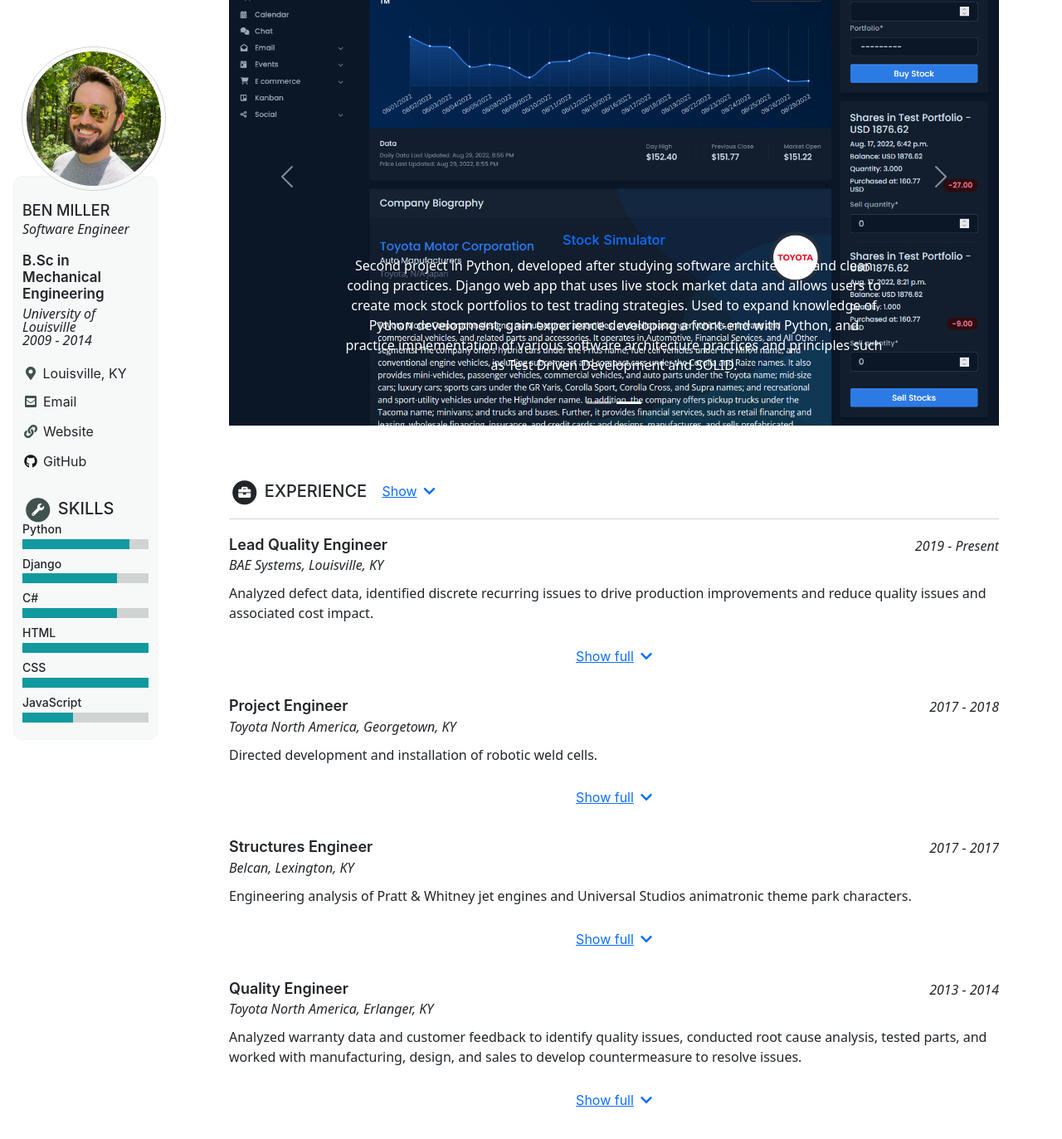
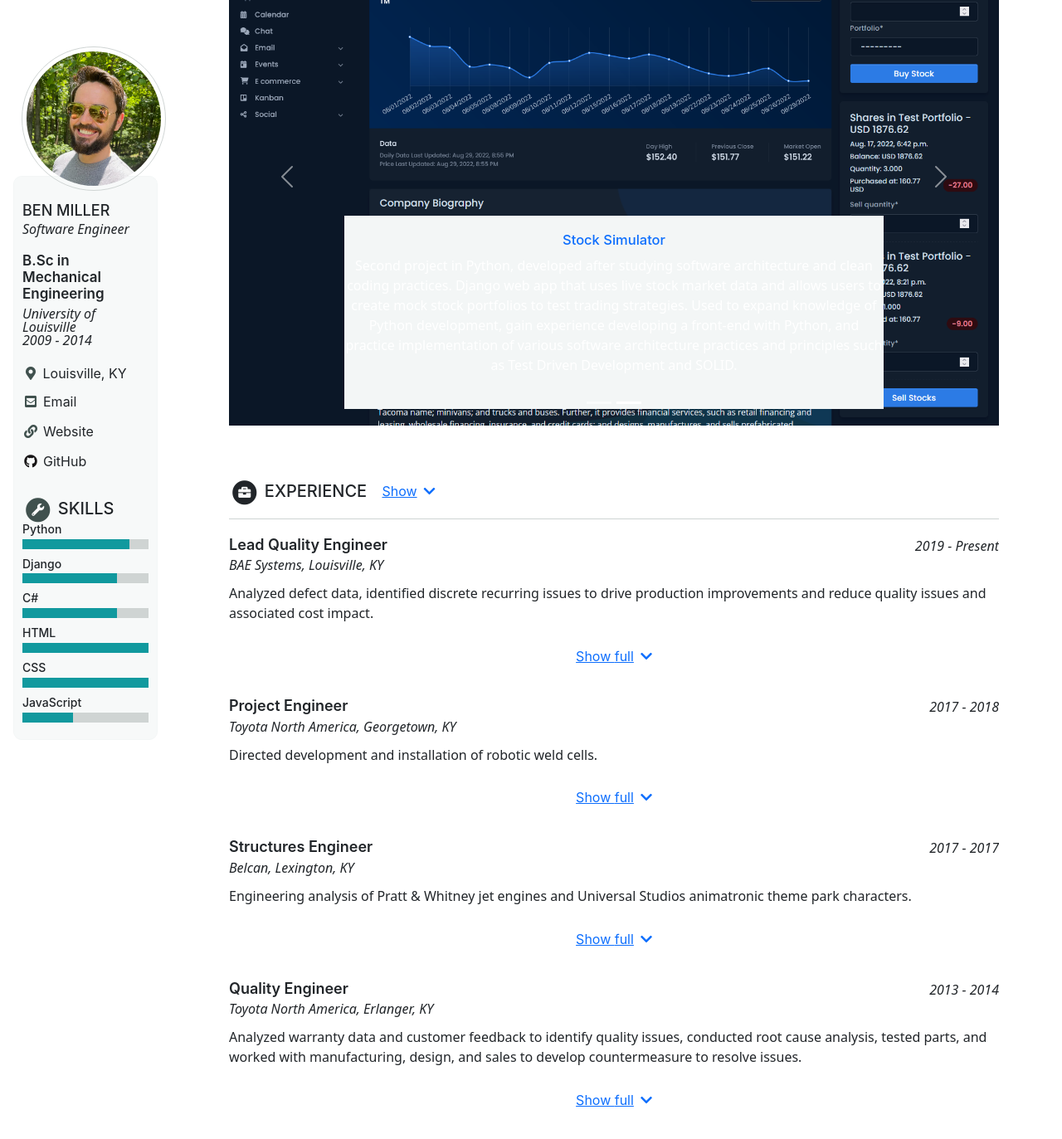
Before and after one commit to Ben-M-90/Ben-M-90.github.io, a Jekyll site: the page built from _pages/home.md, in a window 1280 px wide and 1400 px high, scrolled down 1139 px. Shown: the top 1373 px of the window at 83% size. Built offline with Jekyll 4.4.1, drawn with Linux system fonts in a browser that asks for light colours; cached includes are drawn as plain includes.

Commit message:
Remove width from carousel image, set height to 500, add background to carousel caption.

```diff
--- a/_includes/projects.html
+++ b/_includes/projects.html
@@ -56,7 +56,7 @@
             {% for project in projects.assignments %}
                 {% if project.primary %}
                     <div class="carousel-item active" data-bs-interval="30000">
-                        <img src="{{ project.icon | relative_url }}" class="d-block w-100" height="500" alt="{{ project.title }}">
+                        <img src="{{ project.icon | relative_url }}" class="d-block" height="500" alt="{{ project.title }}">
                         <div class="carousel-caption d-none d-md-block">
                             <h5><a href="{{ project.link }}" target="_blank">{{ project.title }}</a></h5>
                             <p>{{project.tagline}}</p>
@@ -64,7 +64,7 @@
                     </div>
                 {% else %}
                     <div class="carousel-item" data-bs-interval="30000">
-                        <img src="{{ project.icon | relative_url }}" class="d-block w-100" height="500" alt="{{ project.title }}">
+                        <img src="{{ project.icon | relative_url }}" class="d-block" height="500" alt="{{ project.title }}">
                         <div class="carousel-caption d-none d-md-block">
                             <h5><a href="{{ project.link }}" target="_blank">{{ project.title }}</a></h5>
                             <p>{{project.tagline}}</p>
--- a/_sass/minimal-mistakes/_base.scss
+++ b/_sass/minimal-mistakes/_base.scss
@@ -24,8 +24,8 @@ body {
   }
 }
 
-.carousel-item {
-    background-color: $background-color;
+.carousel-caption {
+    background-color: $background-color !important;
 }
 
 .collapse:not(.show) {
```
Also changed, not shown: _pages/home.md (+1 -1 lines), 1 other file.
